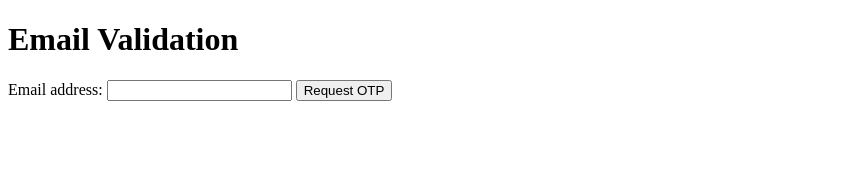
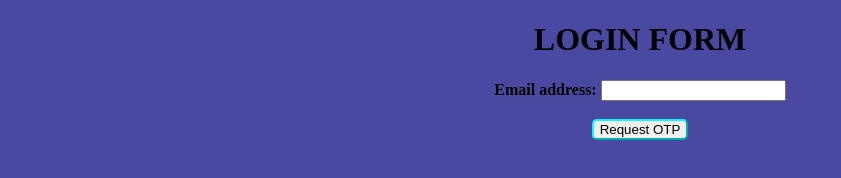
Before and after one commit to devanshukla/Devanshu_Shukla, a plain HTML site: page Homepage.html in a window 1280 px wide. Shown: the whole page, without its empty margins (0-841 px from the left). Drawn offline with Linux system fonts and the light colour scheme.

Commit message:
Update Homepage.html

```diff
--- a/Homepage.html
+++ b/Homepage.html
@@ -3,11 +3,19 @@
   <head>
     <title>index</title>
   </head>
-  <body>
-    <h1>Email Validation</h1>
-    <form action="http://localhost:5000/verify" method="POST">
-      Email address: <input type="email" name="email" />
-      <input type="submit" value="Request OTP" />
+  <body style="background-color: rgb(73, 73, 162)">
+    <h1 style="text-align: center">LOGIN FORM</h1>
+    <form
+      action="http://127.0.0.1:5500/verify.html"
+      method="POST"
+      style="text-align: center"
+    >
+      <b>Email address:</b> <input type="email" name="email" /> <br /><br />
+      <input
+        type="submit"
+        style="text-align: center; border-radius: 5px; border-color: aqua"
+        value="Request OTP"
+      />
     </form>
   </body>
 </html>
```
